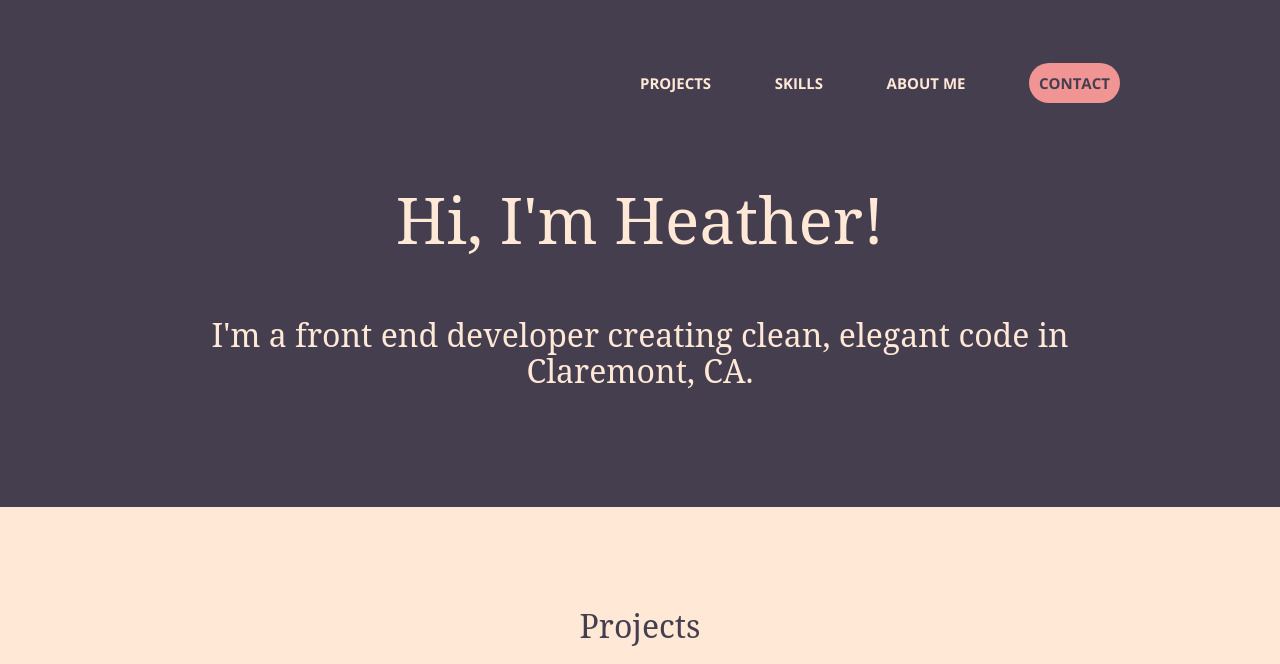
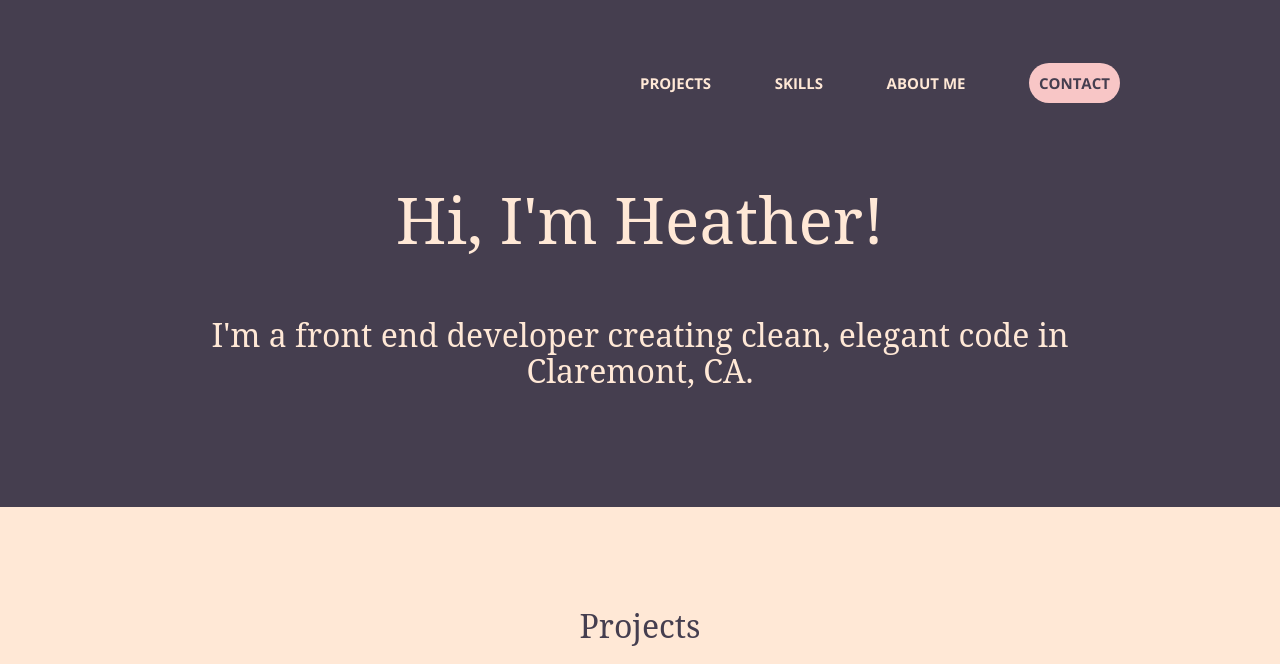
Before and after one commit to heathersvanidze/heather-coding-portfolio, a website built with Parcel: page index.html in a window 1280 px wide. In both pictures the pointer is over the link "CONTACT". Shown: the top 664 px of the page. Built offline with nearby package versions, Linux system fonts and the light colour scheme; a web font is replaced by a local one.

Commit message:
Added hover state to contact button

```diff
--- a/css/main.css
+++ b/css/main.css
@@ -184,6 +184,9 @@ nav ul li a {
   padding: 10px 10px;
 }
 
+#contact-link:hover {
+  background-color: #F8C6C6;
+}
 
 /*PROJECTS STYLES*/
 
```
Also changed, not shown: 2 other files.
